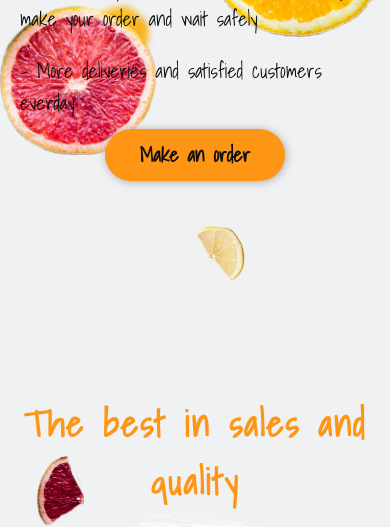
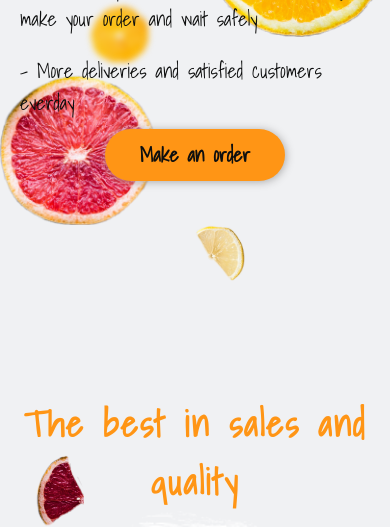
Before and after one commit to loopsito/fruitlanding, a plain HTML site: page index.html in a window 390 px wide. Shown: the part 322-849 px from the top of the page. Drawn offline with Linux system fonts and the light colour scheme.

Commit message:
deploy pomelolight fix 2

```diff
--- a/css/mobile.css
+++ b/css/mobile.css
@@ -336,7 +336,7 @@ footer ul li a {
 }
 
 .bg-details .lightpomelo img {
-    top: 20rem;
+    top: 27rem;
     width: 40%;
 }
 .bg-details .yellowlemon {
```
